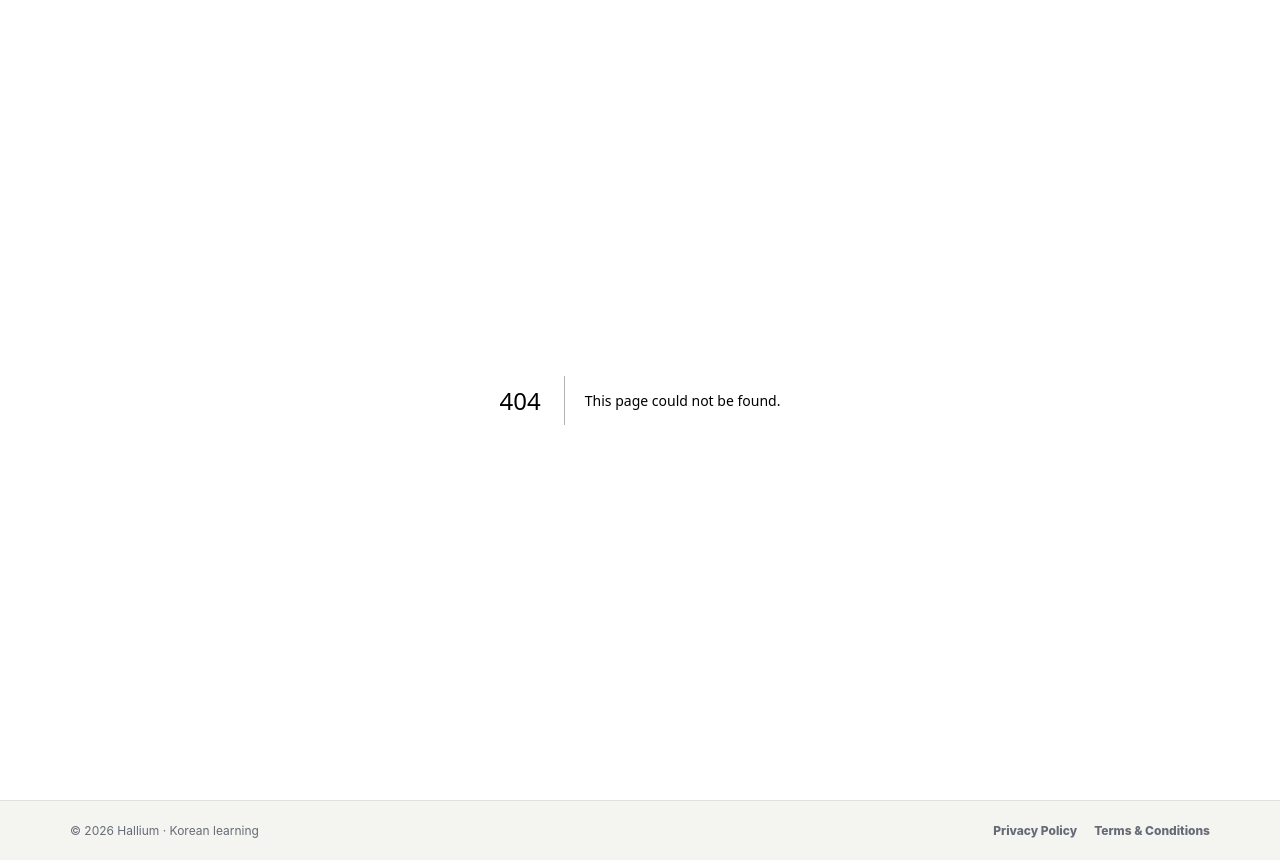
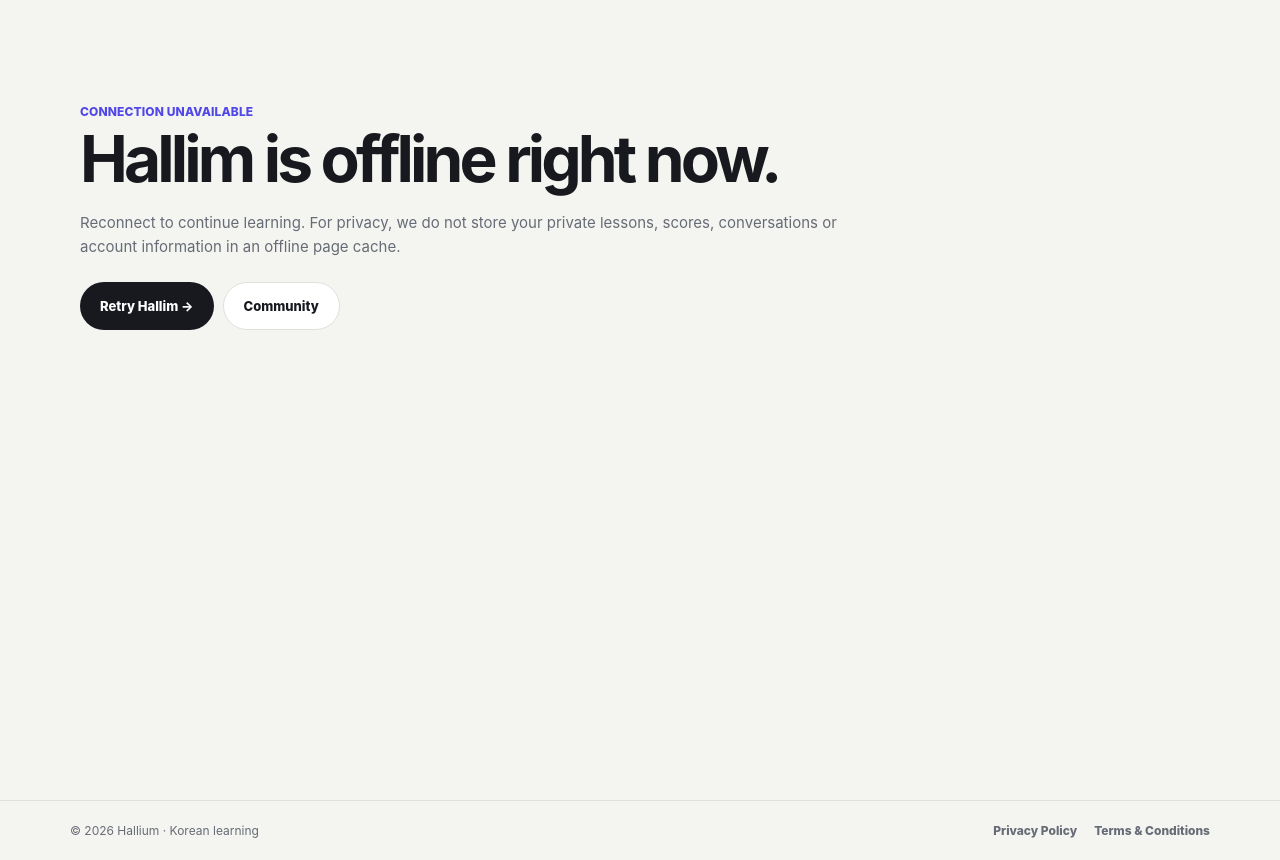
Before and after one commit to sushan5140/hallium, a Next.js app: page /offline in a window 1280 px wide. Before the commit this address had no page. Built offline with nearby package versions, Linux system fonts and the light colour scheme.

Commit message:
H-P18.2: accessible offline fallback and recovery route

```diff
--- /dev/null
+++ b/app/offline/page.js
@@ -0,0 +1,9 @@
+export const metadata={title:"Hallim | Offline"};
+export default function OfflinePage(){
+ return <main className="publicPage"><section className="publicHero">
+  <span className="eyebrow">CONNECTION UNAVAILABLE</span>
+  <h1>Hallim is offline right now.</h1>
+  <p>Reconnect to continue learning. For privacy, we do not store your private lessons, scores, conversations or account information in an offline page cache.</p>
+  <div className="publicHeroActions"><a className="publicPrimary" href="/">Retry Hallim →</a><a className="publicSecondary" href="/community">Community</a></div>
+ </section></main>;
+}
```
